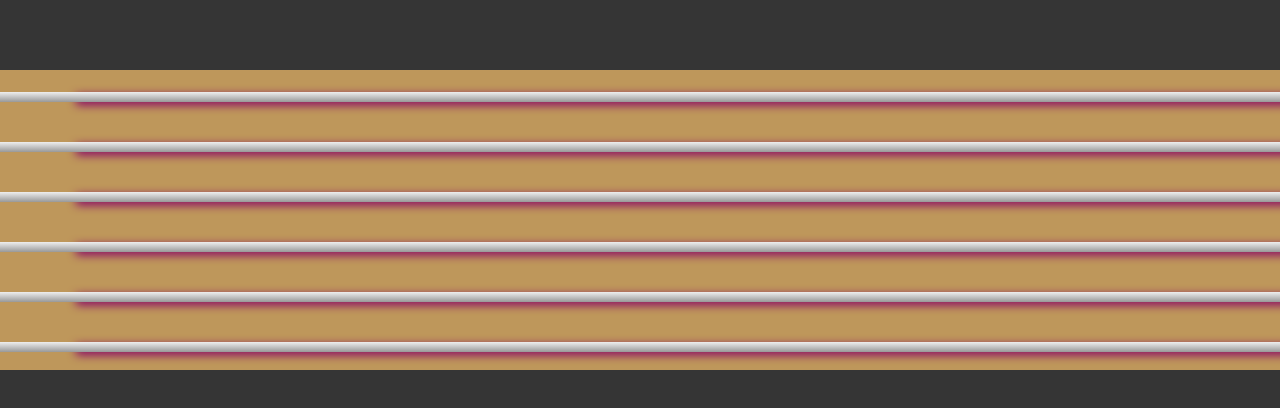
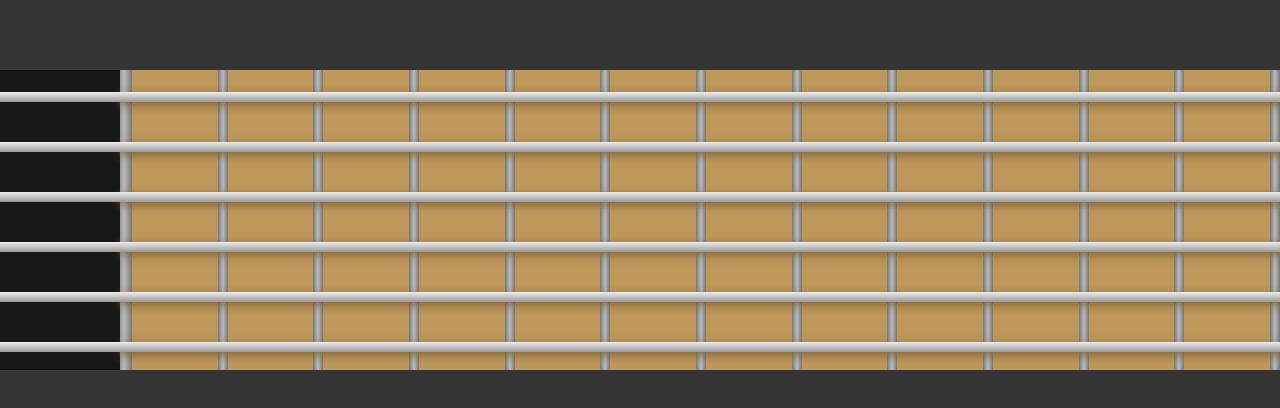
Before and after one commit to Lojain45Mostafa/Build-a-Guitar, a plain HTML site: page index.html in a window 1280 px wide. Drawn offline with Linux system fonts and the light colour scheme.

Commit message:
first fret

```diff
--- a/index.html
+++ b/index.html
@@ -13,94 +13,94 @@
 <body>
     <div class="fretboard">
      <div class="string">
-        <div class="note-string"></div>
-        <div class="note-string"></div>
-        <div class="note-string"></div>
-        <div class="note-string"></div>
-        <div class="note-string"></div>
-        <div class="note-string"></div>
-        <div class="note-string"></div>
-        <div class="note-string"></div>
-        <div class="note-string"></div>
-        <div class="note-string"></div>
-        <div class="note-string"></div>
-        <div class="note-string"></div>
-        <div class="note-string"></div>
+        <div class="note-fret"></div>
+        <div class="note-fret"></div>
+        <div class="note-fret"></div>
+        <div class="note-fret"></div>
+        <div class="note-fret"></div>
+        <div class="note-fret"></div>
+        <div class="note-fret"></div>
+        <div class="note-fret"></div>
+        <div class="note-fret"></div>
+        <div class="note-fret"></div>
+        <div class="note-fret"></div>
+        <div class="note-fret"></div>
+        <div class="note-fret"></div>
      </div>
      <div class="string">
-        <div class="note-string"></div>
-        <div class="note-string"></div>
-        <div class="note-string"></div>
-        <div class="note-string"></div>
-        <div class="note-string"></div>
-        <div class="note-string"></div>
-        <div class="note-string"></div>
-        <div class="note-string"></div>
-        <div class="note-string"></div>
-        <div class="note-string"></div>
-        <div class="note-string"></div>
-        <div class="note-string"></div>
-        <div class="note-string"></div>
+        <div class="note-fret"></div>
+        <div class="note-fret"></div>
+        <div class="note-fret"></div>
+        <div class="note-fret"></div>
+        <div class="note-fret"></div>
+        <div class="note-fret"></div>
+        <div class="note-fret"></div>
+        <div class="note-fret"></div>
+        <div class="note-fret"></div>
+        <div class="note-fret"></div>
+        <div class="note-fret"></div>
+        <div class="note-fret"></div>
+        <div class="note-fret"></div>
      </div>
      <div class="string">
-        <div class="note-string"></div>
-        <div class="note-string"></div>
-        <div class="note-string"></div>
-        <div class="note-string"></div>
-        <div class="note-string"></div>
-        <div class="note-string"></div>
-        <div class="note-string"></div>
-        <div class="note-string"></div>
-        <div class="note-string"></div>
-        <div class="note-string"></div>
-        <div class="note-string"></div>
-        <div class="note-string"></div>
-        <div class="note-string"></div>
+        <div class="note-fret"></div>
+        <div class="note-fret"></div>
+        <div class="note-fret"></div>
+        <div class="note-fret"></div>
+        <div class="note-fret"></div>
+        <div class="note-fret"></div>
+        <div class="note-fret"></div>
+        <div class="note-fret"></div>
+        <div class="note-fret"></div>
+        <div class="note-fret"></div>
+        <div class="note-fret"></div>
+        <div class="note-fret"></div>
+        <div class="note-fret"></div>
      </div>
      <div class="string">
-        <div class="note-string"></div>
-        <div class="note-string"></div>
-        <div class="note-string"></div>
-        <div class="note-string"></div>
-        <div class="note-string"></div>
-        <div class="note-string"></div>
-        <div class="note-string"></div>
-        <div class="note-string"></div>
-        <div class="note-string"></div>
-        <div class="note-string"></div>
-        <div class="note-string"></div>
-        <div class="note-string"></div>
-        <div class="note-string"></div>
+        <div class="note-fret"></div>
+        <div class="note-fret"></div>
+        <div class="note-fret"></div>
+        <div class="note-fret"></div>
+        <div class="note-fret"></div>
+        <div class="note-fret"></div>
+        <div class="note-fret"></div>
+        <div class="note-fret"></div>
+        <div class="note-fret"></div>
+        <div class="note-fret"></div>
+        <div class="note-fret"></div>
+        <div class="note-fret"></div>
+        <div class="note-fret"></div>
      </div>
      <div class="string">
-        <div class="note-string"></div>
-        <div class="note-string"></div>
-        <div class="note-string"></div>
-        <div class="note-string"></div>
-        <div class="note-string"></div>
-        <div class="note-string"></div>
-        <div class="note-string"></div>
-        <div class="note-string"></div>
-        <div class="note-string"></div>
-        <div class="note-string"></div>
-        <div class="note-string"></div>
-        <div class="note-string"></div>
-        <div class="note-string"></div>
+        <div class="note-fret"></div>
+        <div class="note-fret"></div>
+        <div class="note-fret"></div>
+        <div class="note-fret"></div>
+        <div class="note-fret"></div>
+        <div class="note-fret"></div>
+        <div class="note-fret"></div>
+        <div class="note-fret"></div>
+        <div class="note-fret"></div>
+        <div class="note-fret"></div>
+        <div class="note-fret"></div>
+        <div class="note-fret"></div>
+        <div class="note-fret"></div>
      </div>
      <div class="string">
-        <div class="note-string"></div>
-        <div class="note-string"></div>
-        <div class="note-string"></div>
-        <div class="note-string"></div>
-        <div class="note-string"></div>
-        <div class="note-string"></div>
-        <div class="note-string"></div>
-        <div class="note-string"></div>
-        <div class="note-string"></div>
-        <div class="note-string"></div>
-        <div class="note-string"></div>
-        <div class="note-string"></div>
-        <div class="note-string"></div>
+        <div class="note-fret"></div>
+        <div class="note-fret"></div>
+        <div class="note-fret"></div>
+        <div class="note-fret"></div>
+        <div class="note-fret"></div>
+        <div class="note-fret"></div>
+        <div class="note-fret"></div>
+        <div class="note-fret"></div>
+        <div class="note-fret"></div>
+        <div class="note-fret"></div>
+        <div class="note-fret"></div>
+        <div class="note-fret"></div>
+        <div class="note-fret"></div>
      </div>
     </div>
 
--- a/style.css
+++ b/style.css
@@ -31,8 +31,27 @@ body{
     width: 100%;
     height: 10px;
     background: linear-gradient(#eee, #999);
-    box-shadow: 76px 3px 10px #806;
+    box-shadow: 120px 3px 10px #806233;
     z-index: 1;
     position: absolute;
     top: 22px;
 }
+
+.note-fret{
+    display: flex;
+    flex: 1;
+    border-right: 10px solid;
+    border-image: linear-gradient(to left, #777, #bbb, #777) 1 100;
+    justify-content: center;
+    align-items: center;
+    position: relative;
+}
+
+.note-fret:first-child{
+    background: #161717;
+    min-width: 120px;
+    border-right: 12px solid;
+    flex-grow: 0;
+    flex-shrink: 0;
+    background-image: linear-gradient(to left ,#bbb, #fff, #bbb) 1 100;
+}
```
